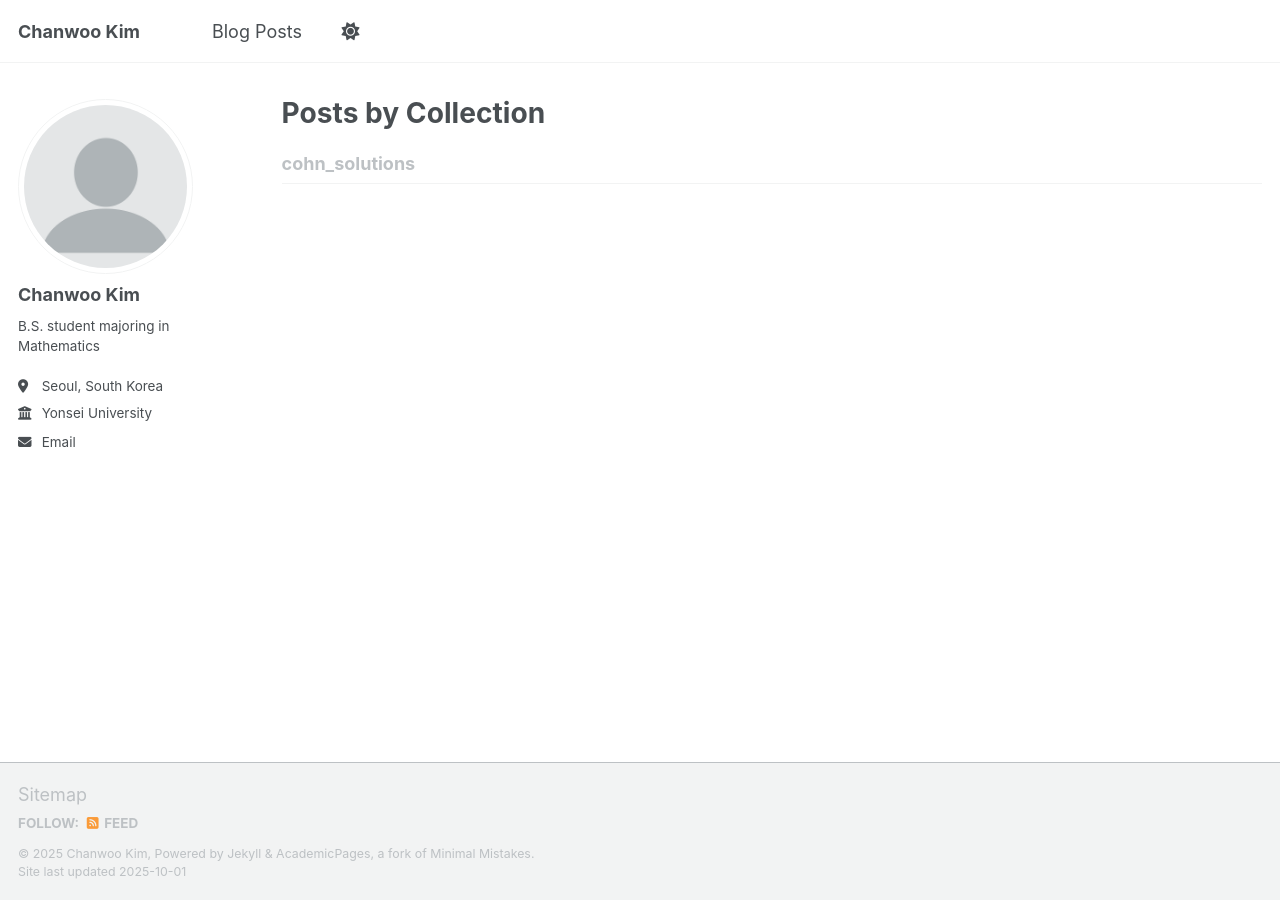
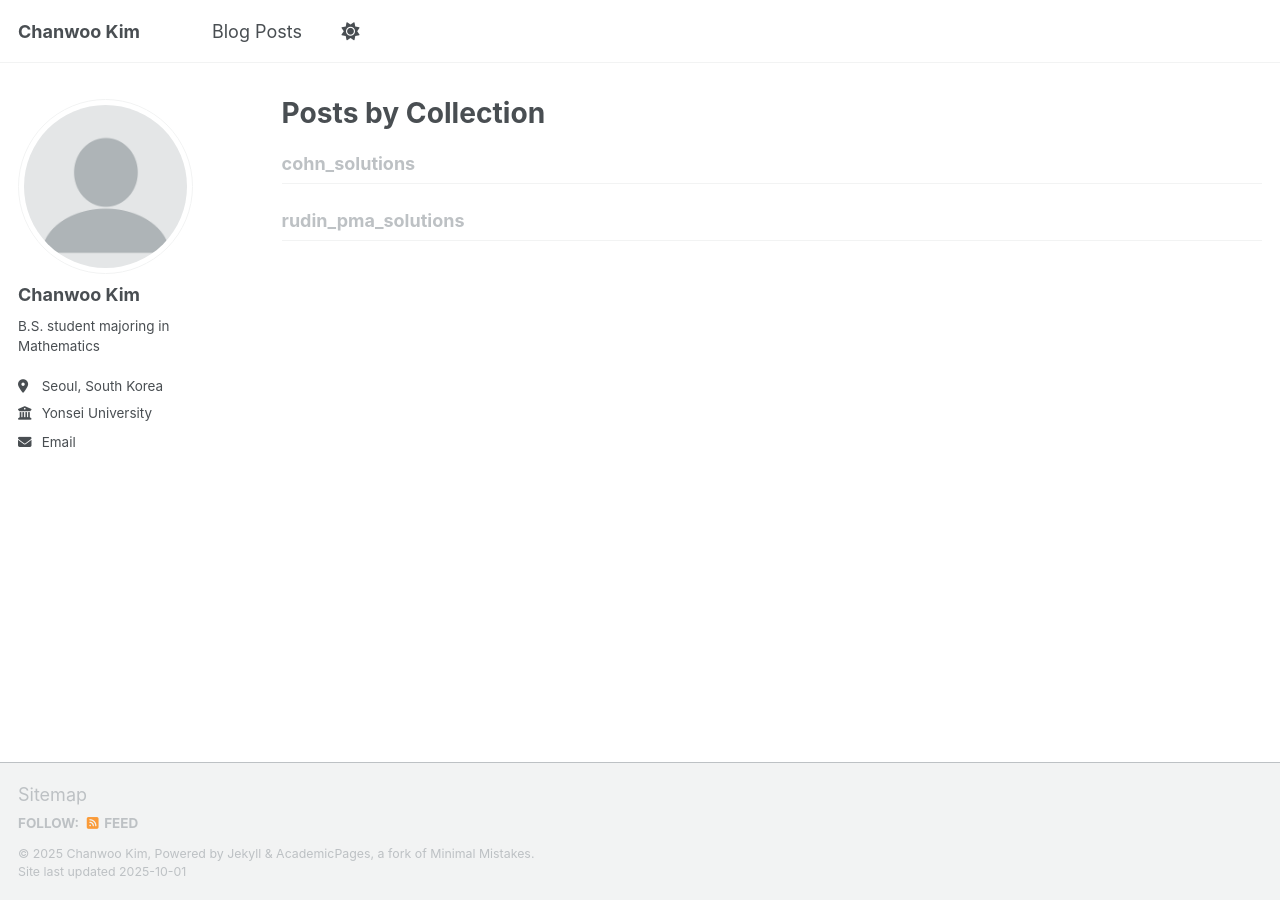
Before and after one commit to chanwoo-kim04/chanwoo-kim04.github.io, a Jekyll site: the page built from _pages/collection-archive.html, in a window 1280 px wide. Built offline with Jekyll 4.4.1, drawn with Linux system fonts in a browser that asks for light colours; a script that is not in the unit is left out.

Commit message:
Update _config.yml

```diff
--- a/_config.yml
+++ b/_config.yml
@@ -360,4 +360,7 @@ compress_html:
 collections:
   cohn_solutions:
     output: true
-    permalink: /cohn-solutions/:path/
+    permalink: /solutions/cohn/:path/
+  rudin_pma_solutions:
+    output: true
+    permalink: /solutions/rudin-pma/:path/
```
